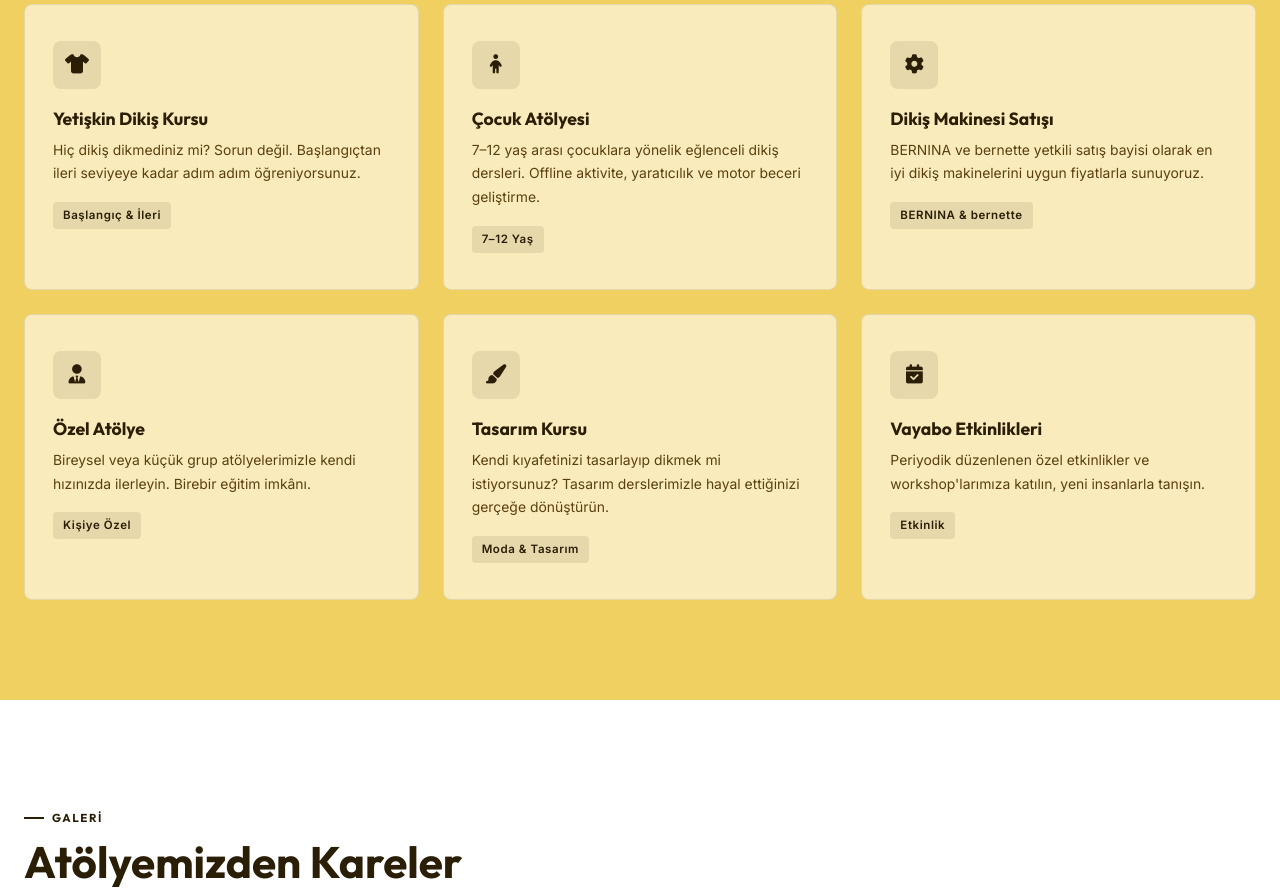
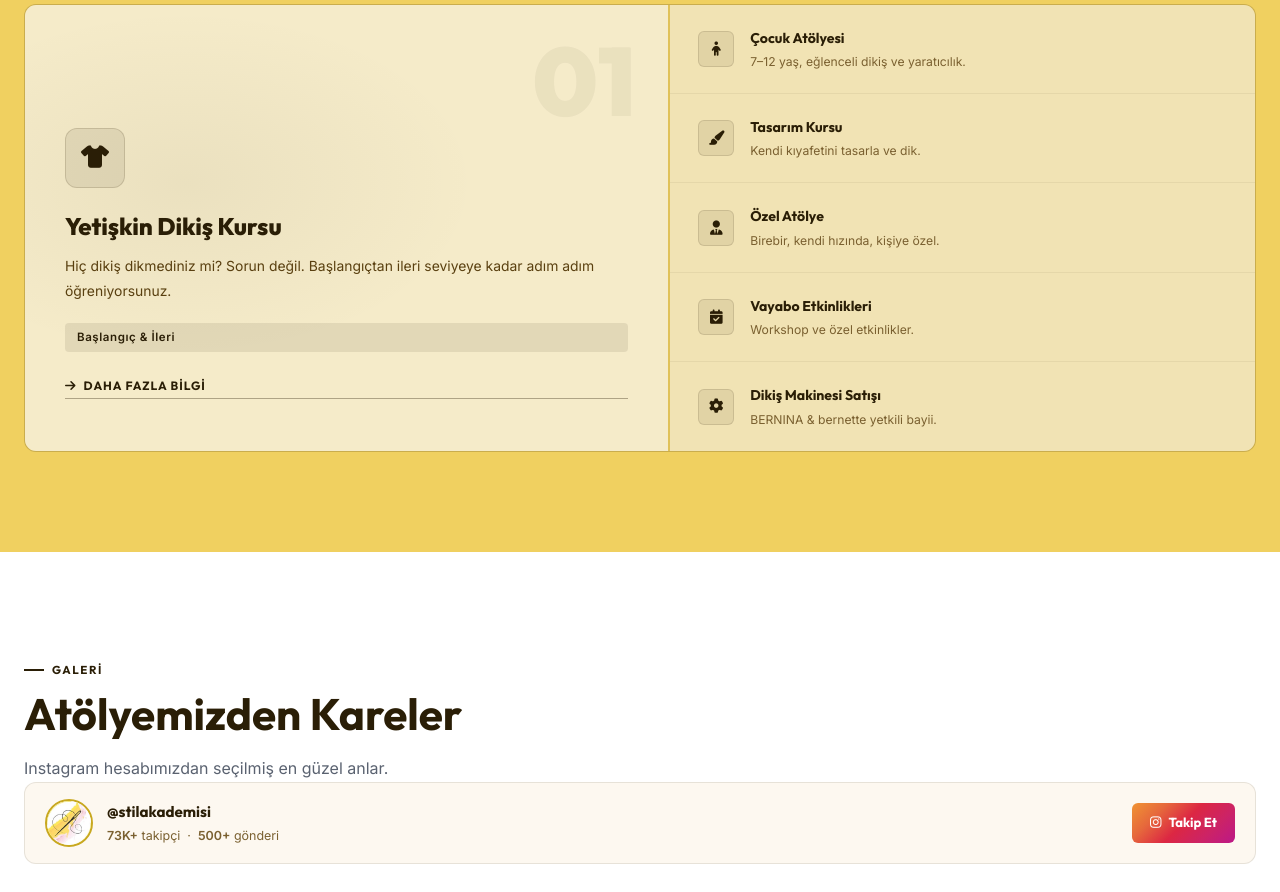
Before and after one commit to Workingcodes/stil-akademisi, a plain HTML site: page index.html in a window 1280 px wide. Shown: the part 2041-2933 px from the top of the page. Drawn offline with Linux system fonts and the light colour scheme.

Commit message:
Stil Akademisi: asymmetric courses layout, instagram banner, dark CTA
- Replace courses-grid with courses-asymmetric (featured card + mini list)
- Add Instagram banner with avatar, stats, and follow button above gallery
- CTA section: rose/pink -> dark black background for better section rhythm
- Responsive: courses stack on mobile, mini-list hidden on small screens

Co-Authored-By: Claude Sonnet 4.6 <noreply@anthropic.com>

```diff
--- a/assets/style.css
+++ b/assets/style.css
@@ -269,6 +269,95 @@ ul { list-style: none; }
 .course-card p { font-size:.87rem; color:#5a4010; line-height:1.7; }
 .course-tag { display:inline-block; margin-top:16px; padding:4px 10px; border-radius:4px; background:rgba(42,30,6,0.09); color:var(--black); font-size:.72rem; font-weight:700; letter-spacing:.05em; }
 
+/* ── COURSES ASYMMETRIC ── */
+.courses-asymmetric {
+  display: grid; grid-template-columns: 1.1fr 1fr;
+  gap: 2px; background: rgba(42,30,6,0.08);
+  border: 1px solid rgba(42,30,6,0.12); border-radius: 12px; overflow: hidden;
+}
+.course-featured {
+  background: rgba(255,255,255,0.68); padding: 52px 40px;
+  display: flex; flex-direction: column; justify-content: flex-end;
+  position: relative; min-height: 420px;
+}
+.course-featured::before {
+  content:''; position:absolute; inset:0;
+  background: radial-gradient(ellipse 70% 60% at 25% 40%, rgba(42,30,6,0.05) 0%, transparent 65%);
+  pointer-events:none;
+}
+.course-feat-num {
+  position:absolute; top:28px; right:32px;
+  font-family:'Outfit',sans-serif; font-size:6rem; font-weight:900;
+  color:rgba(42,30,6,0.05); line-height:1; user-select:none; pointer-events:none;
+}
+.course-feat-icon {
+  width:60px; height:60px; border-radius:12px;
+  background:rgba(42,30,6,0.08); border:1px solid rgba(42,30,6,0.15);
+  display:flex; align-items:center; justify-content:center;
+  color:var(--black); font-size:1.4rem; margin-bottom:24px;
+}
+.course-feat-title {
+  font-family:'Outfit',sans-serif; font-size:1.5rem; font-weight:800;
+  color:var(--black); line-height:1.2; margin-bottom:14px;
+}
+.course-feat-title em { color:var(--red-dk); font-style:normal; }
+.course-feat-desc { font-size:.87rem; color:#5a4010; line-height:1.75; margin-bottom:20px; }
+.course-feat-tag {
+  display:inline-block; padding:5px 12px; border-radius:4px;
+  background:rgba(42,30,6,0.09); color:var(--black);
+  font-size:.72rem; font-weight:700; letter-spacing:.05em; margin-bottom:24px;
+}
+.course-feat-link {
+  display:inline-flex; align-items:center; gap:7px;
+  font-family:'Outfit',sans-serif; font-size:.75rem; font-weight:700;
+  letter-spacing:.08em; text-transform:uppercase; color:var(--black);
+  border-bottom:1px solid rgba(42,30,6,0.35); padding-bottom:2px;
+  transition:gap .25s;
+}
+.course-feat-link:hover { gap:11px; }
+.course-mini-list { display:flex; flex-direction:column; }
+.course-mini {
+  background:rgba(255,255,255,0.55); padding:22px 28px;
+  border-bottom:1px solid rgba(42,30,6,0.06);
+  display:flex; align-items:center; gap:16px;
+  transition:background .25s; position:relative; overflow:hidden;
+}
+.course-mini::before {
+  content:''; position:absolute; left:0; top:0; bottom:0; width:2px;
+  background:var(--black); transform:scaleY(0); transform-origin:top; transition:transform .3s;
+}
+.course-mini:hover { background:rgba(255,255,255,0.85); }
+.course-mini:hover::before { transform:scaleY(1); }
+.course-mini:last-child { border-bottom:none; }
+.course-mini-icon {
+  width:36px; height:36px; border-radius:6px;
+  background:rgba(42,30,6,0.08); border:1px solid rgba(42,30,6,0.12);
+  display:flex; align-items:center; justify-content:center;
+  color:var(--black); font-size:.9rem; flex-shrink:0;
+}
+.course-mini-title { font-family:'Outfit',sans-serif; font-size:.88rem; font-weight:700; color:var(--black); margin-bottom:3px; }
+.course-mini-desc { font-size:.76rem; color:#7a6030; line-height:1.5; }
+
+/* ── INSTAGRAM BANNER ── */
+.insta-bar {
+  display:flex; align-items:center; justify-content:space-between;
+  background:var(--bg-light); border:1px solid rgba(42,30,6,0.1);
+  border-radius:12px; padding:16px 20px; margin-bottom:32px;
+  flex-wrap:wrap; gap:12px;
+}
+.insta-bar-left { display:flex; align-items:center; gap:14px; }
+.insta-avatar { width:48px; height:48px; border-radius:50%; overflow:hidden; border:2px solid var(--red-dk); flex-shrink:0; object-fit:cover; }
+.insta-handle { font-family:'Outfit',sans-serif; font-weight:700; font-size:.95rem; color:var(--text-dark); }
+.insta-meta, .insta-stats { font-size:.78rem; color:#7a6030; margin-top:2px; }
+.insta-follow-btn {
+  display:inline-flex; align-items:center; gap:7px;
+  padding:9px 18px; border-radius:6px;
+  background:linear-gradient(135deg,#f09433 0%,#e6683c 25%,#dc2743 50%,#cc2366 75%,#bc1888 100%);
+  color:#fff; font-family:'Outfit',sans-serif; font-size:.82rem; font-weight:700;
+  transition:opacity .25s, transform .25s;
+}
+.insta-follow-btn:hover { opacity:.9; transform:translateY(-1px); }
+
 /* ── GALLERY SECTION (white) ── */
 .gallery-section { padding: 100px 0; background: var(--white); }
 .gallery-section .section-label { color: var(--black); }
@@ -310,20 +399,20 @@ ul { list-style: none; }
 .why-card h3 { font-family:'Outfit',sans-serif; font-size:1.05rem; font-weight:700; color:var(--text-dark); margin-bottom:10px; }
 .why-card p { font-size:.87rem; color:#5a6270; line-height:1.7; }
 
-/* ── CTA SECTION (rose/pembe) ── */
-.cta-section { padding: 100px 0; background: var(--rose); position:relative; overflow:hidden; }
+/* ── CTA SECTION (dark) ── */
+.cta-section { padding: 100px 0; background: var(--black); position:relative; overflow:hidden; }
 .cta-section::before {
   content:''; position:absolute; inset:0;
-  background: radial-gradient(ellipse 60% 70% at 50% 50%, rgba(240,208,96,0.18) 0%, transparent 70%);
+  background: radial-gradient(ellipse 60% 70% at 50% 50%, rgba(240,208,96,0.08) 0%, transparent 70%);
 }
 .cta-inner { text-align:center; position:relative; z-index:1; max-width:600px; margin:0 auto; }
-.cta-inner h2 { font-family:'Outfit',sans-serif; font-size:clamp(1.8rem,3.5vw,2.8rem); font-weight:900; margin-bottom:18px; color:#2a0e1a; }
-.cta-inner p { color:#5a3045; line-height:1.8; margin-bottom:36px; }
+.cta-inner h2 { font-family:'Outfit',sans-serif; font-size:clamp(1.8rem,3.5vw,2.8rem); font-weight:900; margin-bottom:18px; color:var(--white); }
+.cta-inner p { color:rgba(255,255,255,0.6); line-height:1.8; margin-bottom:36px; }
 .cta-actions { display:flex; gap:12px; justify-content:center; flex-wrap:wrap; }
-.cta-section .btn-primary { background: #2a0e1a; color: var(--white); }
-.cta-section .btn-primary:hover { background: #3d1427; box-shadow: 0 8px 24px rgba(42,14,26,0.25); }
-.cta-section .btn-outline { color: #2a0e1a; border: 1.5px solid rgba(42,14,26,0.3); }
-.cta-section .btn-outline:hover { border-color: #2a0e1a; background: rgba(42,14,26,0.07); }
+.cta-section .btn-primary { background: var(--red); color: var(--black); }
+.cta-section .btn-primary:hover { background: var(--red-lt); box-shadow: 0 8px 24px rgba(240,208,96,0.3); }
+.cta-section .btn-outline { color: rgba(255,255,255,0.8); border: 1.5px solid rgba(255,255,255,0.25); }
+.cta-section .btn-outline:hover { border-color: var(--white); color:var(--white); background: rgba(255,255,255,0.07); }
 
 /* ── FOOTER ── */
 footer { background: var(--black); border-top: 1px solid rgba(255,255,255,0.06); padding: 56px 0 0; }
@@ -434,11 +523,14 @@ footer { background: var(--black); border-top: 1px solid rgba(255,255,255,0.06);
 @media (max-width: 1024px) {
   .footer-grid { grid-template-columns: 1fr 1fr; }
   .courses-grid { grid-template-columns: 1fr 1fr; }
+  .courses-asymmetric { grid-template-columns: 1fr; }
+  .course-featured { min-height: 280px; }
   .gallery-grid { grid-template-columns: repeat(3, 1fr); }
   .gallery-full-grid { grid-template-columns: repeat(3, 1fr); }
 }
 
 @media (max-width: 768px) {
+  .course-mini-list { display: none; }
   .nav-menu, .nav-right { display: none; }
   .nav-hamburger { display: flex; }
   .about-grid { grid-template-columns: 1fr; }
--- a/index.html
+++ b/index.html
@@ -173,42 +173,51 @@
       <h2 class="section-title"><span data-i18n="courses.h2a">Her Seviye İçin</span> <span data-i18n="courses.h2b">Özel Program</span></h2>
       <p class="section-desc" data-i18n="courses.desc">Hiç dikiş bilmeyenden ileri seviye tasarımcıya kadar her bireye uygun kurs programlarımızla size en uygun yolu sunuyoruz.</p>
     </div>
-    <div class="courses-grid">
-      <div class="course-card fade-in">
-        <div class="course-icon"><i class="fas fa-tshirt"></i></div>
-        <h3 data-i18n="course1.title">Yetişkin Dikiş Kursu</h3>
-        <p data-i18n="course1.desc">Hiç dikiş dikmediniz mi? Sorun değil. Başlangıçtan ileri seviyeye kadar adım adım öğreniyorsunuz.</p>
-        <span class="course-tag" data-i18n="course1.tag">Başlangıç & İleri</span>
+    <div class="courses-asymmetric">
+      <div class="course-featured slide-left">
+        <div class="course-feat-num">01</div>
+        <div class="course-feat-icon"><i class="fas fa-tshirt"></i></div>
+        <div class="course-feat-title"><span data-i18n="course1.title">Yetişkin <em>Dikiş</em> Kursu</span></div>
+        <p class="course-feat-desc" data-i18n="course1.desc">Hiç dikiş dikmediniz mi? Sorun değil. Başlangıçtan ileri seviyeye kadar adım adım, eğlenerek öğreniyorsunuz.</p>
+        <span class="course-feat-tag" data-i18n="course1.tag">Başlangıç & İleri Seviye</span>
+        <a href="kurslar.html" class="course-feat-link"><i class="fas fa-arrow-right"></i> <span data-i18n="about.btn">Detayları Gör</span></a>
       </div>
-      <div class="course-card fade-in" style="transition-delay:.1s">
-        <div class="course-icon"><i class="fas fa-child"></i></div>
-        <h3 data-i18n="course2.title">Çocuk Atölyesi</h3>
-        <p data-i18n="course2.desc">7–12 yaş arası çocuklara yönelik eğlenceli dikiş dersleri. Offline aktivite, yaratıcılık ve motor beceri geliştirme.</p>
-        <span class="course-tag" data-i18n="course2.tag">7–12 Yaş</span>
-      </div>
-      <div class="course-card fade-in" style="transition-delay:.2s">
-        <div class="course-icon"><i class="fas fa-cog"></i></div>
-        <h3 data-i18n="course3.title">Dikiş Makinesi Satışı</h3>
-        <p data-i18n="course3.desc">BERNINA ve bernette yetkili satış bayisi olarak en iyi dikiş makinelerini uygun fiyatlarla sunuyoruz.</p>
-        <span class="course-tag" data-i18n="course3.tag">BERNINA & bernette</span>
-      </div>
-      <div class="course-card fade-in">
-        <div class="course-icon"><i class="fas fa-user-tie"></i></div>
-        <h3 data-i18n="course4.title">Özel Atölye</h3>
-        <p data-i18n="course4.desc">Bireysel veya küçük grup atölyelerimizle kendi hızınızda ilerleyin. Birebir eğitim imkânı.</p>
-        <span class="course-tag" data-i18n="course4.tag">Kişiye Özel</span>
-      </div>
-      <div class="course-card fade-in" style="transition-delay:.1s">
-        <div class="course-icon"><i class="fas fa-paint-brush"></i></div>
-        <h3 data-i18n="course5.title">Tasarım Kursu</h3>
-        <p data-i18n="course5.desc">Kendi kıyafetinizi tasarlayıp dikmek mi istiyorsunuz? Tasarım derslerimizle hayal ettiğinizi gerçeğe dönüştürün.</p>
-        <span class="course-tag" data-i18n="course5.tag">Moda & Tasarım</span>
-      </div>
-      <div class="course-card fade-in" style="transition-delay:.2s">
-        <div class="course-icon"><i class="fas fa-calendar-check"></i></div>
-        <h3 data-i18n="course6.title">Vayabo Etkinlikleri</h3>
-        <p data-i18n="course6.desc">Periyodik düzenlenen özel etkinlikler ve workshop'larımıza katılın, yeni insanlarla tanışın.</p>
-        <span class="course-tag" data-i18n="course6.tag">Etkinlik</span>
+      <div class="course-mini-list slide-right">
+        <div class="course-mini">
+          <div class="course-mini-icon"><i class="fas fa-child"></i></div>
+          <div>
+            <div class="course-mini-title" data-i18n="course2.title">Çocuk Atölyesi</div>
+            <div class="course-mini-desc">7–12 yaş, eğlenceli dikiş ve yaratıcılık.</div>
+          </div>
+        </div>
+        <div class="course-mini">
+          <div class="course-mini-icon"><i class="fas fa-paint-brush"></i></div>
+          <div>
+            <div class="course-mini-title" data-i18n="course5.title">Tasarım Kursu</div>
+            <div class="course-mini-desc">Kendi kıyafetini tasarla ve dik.</div>
+          </div>
+        </div>
+        <div class="course-mini">
+          <div class="course-mini-icon"><i class="fas fa-user-tie"></i></div>
+          <div>
+            <div class="course-mini-title" data-i18n="course4.title">Özel Atölye</div>
+            <div class="course-mini-desc">Birebir, kendi hızında, kişiye özel.</div>
+          </div>
+        </div>
+        <div class="course-mini">
+          <div class="course-mini-icon"><i class="fas fa-calendar-check"></i></div>
+          <div>
+            <div class="course-mini-title" data-i18n="course6.title">Vayabo Etkinlikleri</div>
+            <div class="course-mini-desc">Workshop ve özel etkinlikler.</div>
+          </div>
+        </div>
+        <div class="course-mini">
+          <div class="course-mini-icon"><i class="fas fa-cog"></i></div>
+          <div>
+            <div class="course-mini-title" data-i18n="course3.title">Dikiş Makinesi Satışı</div>
+            <div class="course-mini-desc">BERNINA & bernette yetkili bayii.</div>
+          </div>
+        </div>
       </div>
     </div>
   </div>
@@ -221,6 +230,16 @@
       <div class="section-label" data-i18n="gallery.tag">Galeri</div>
       <h2 class="section-title" style="color:var(--text-dark)"><span data-i18n="gallery.h2a">Atölyemizden</span> <span data-i18n="gallery.h2b">Kareler</span></h2>
       <p class="section-desc" style="color:#5a6270;" data-i18n="gallery.desc">Instagram hesabımızdan seçilmiş en güzel anlar.</p>
+    </div>
+    <div class="insta-bar fade-in">
+      <div class="insta-bar-left">
+        <img src="assets/logo.jpg" alt="Stil Akademisi" class="insta-avatar" />
+        <div class="insta-bar-info">
+          <div class="insta-handle">@stilakademisi</div>
+          <div class="insta-stats"><strong>73K+</strong> takipçi &nbsp;·&nbsp; <strong>500+</strong> gönderi</div>
+        </div>
+      </div>
+      <a href="https://www.instagram.com/stilakademisi" target="_blank" class="insta-follow-btn"><i class="fab fa-instagram"></i> Takip Et</a>
     </div>
     <div class="gallery-grid">
       <div class="gallery-item fade-in">
```
